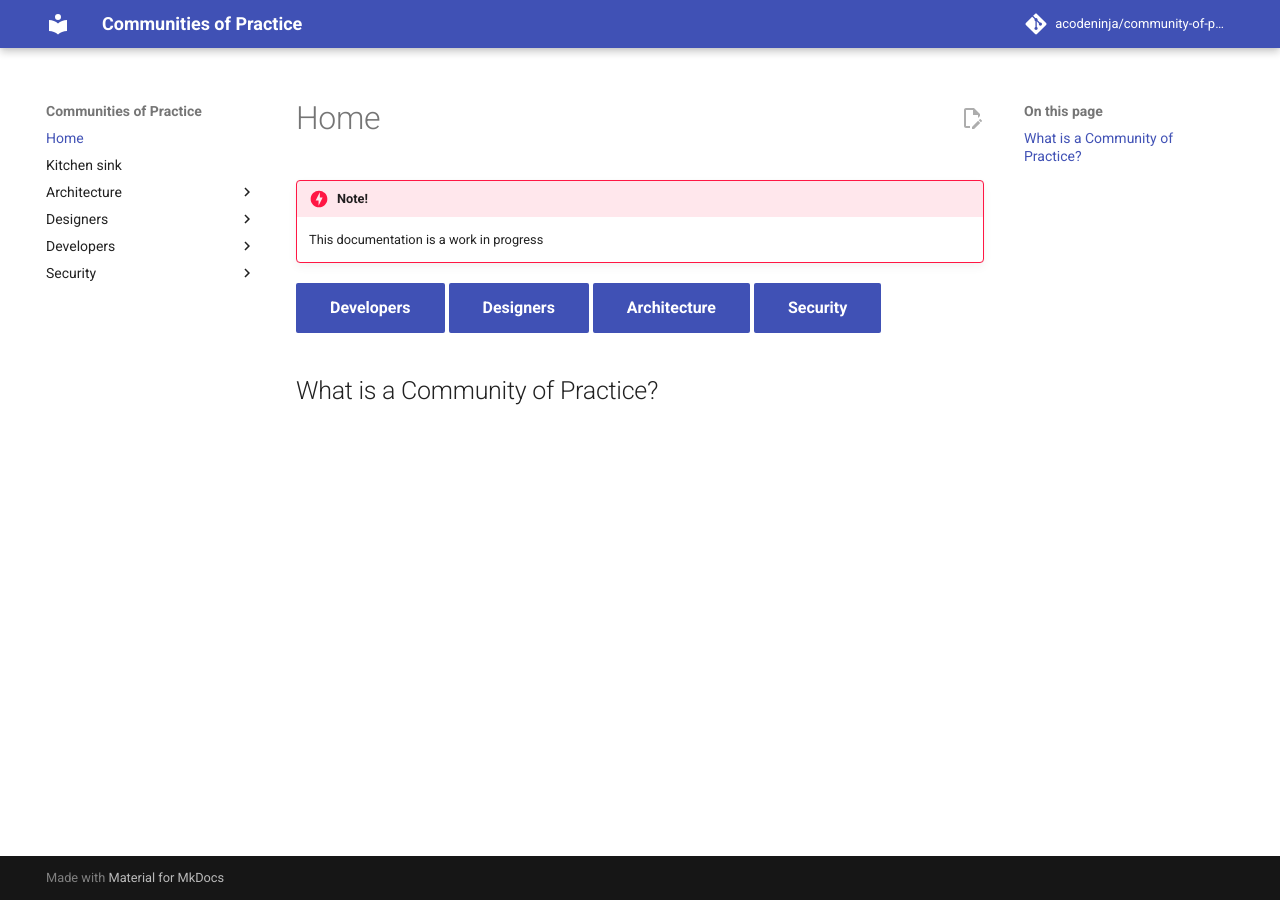
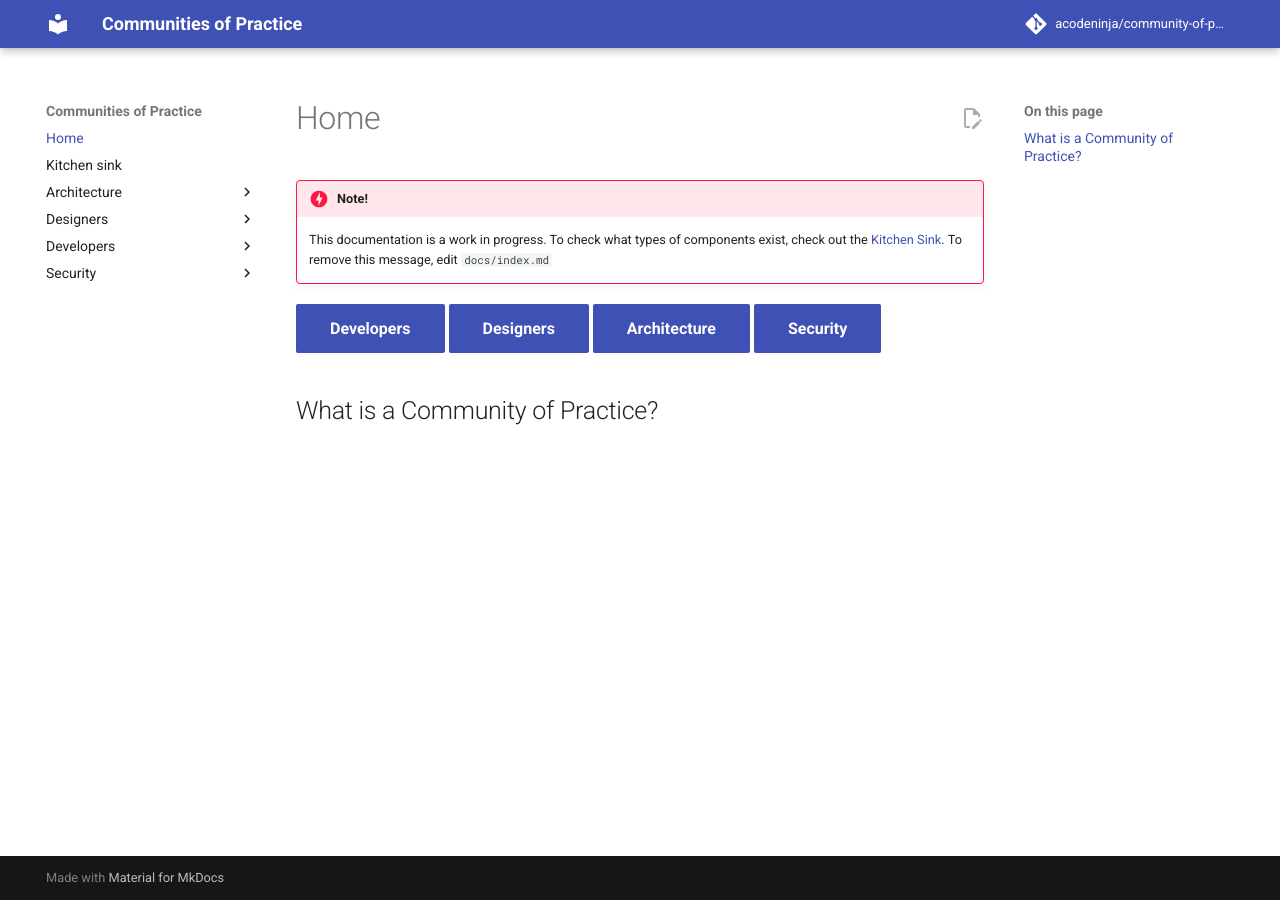
Before and after one commit to acodeninja/community-of-practice-template, an MkDocs documentation site: the page built from docs/index.md, in a window 1280 px wide. Built offline with MkDocs 1.6.1 and Material for MkDocs 9.7.7, drawn with Linux system fonts in a browser that asks for light colours; comment, search, counter and statistics services are not loaded.

Commit message:
Link to kitchen sink page

```diff
--- a/docs/index.md
+++ b/docs/index.md
@@ -1,6 +1,8 @@
 !!! danger "Note!"
 
-    This documentation is a work in progress
+    This documentation is a work in progress.
+    To check what types of components exist, check out the [Kitchen Sink](kitchen-sink.md).
+    To remove this message, edit `docs/index.md`
 
 [Developers](./developers){ .md-button .md-button--primary }
 [Designers](./designers){ .md-button .md-button--primary }
```
